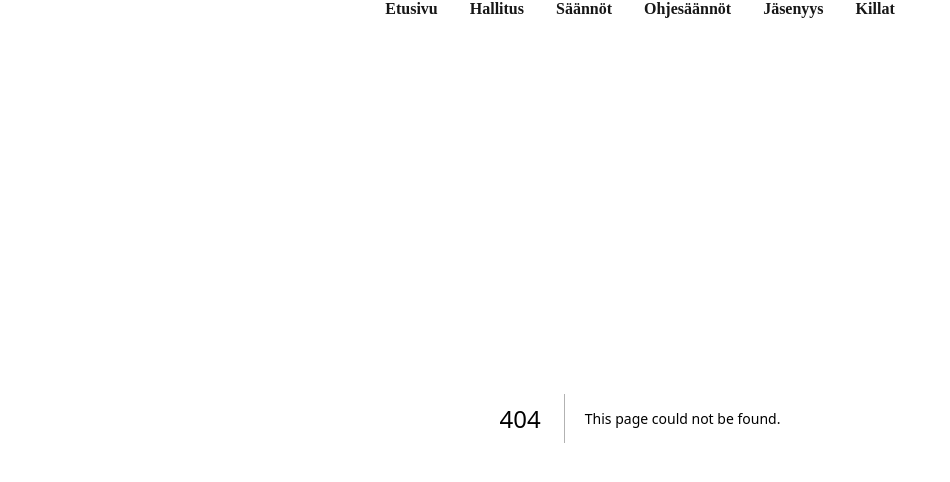
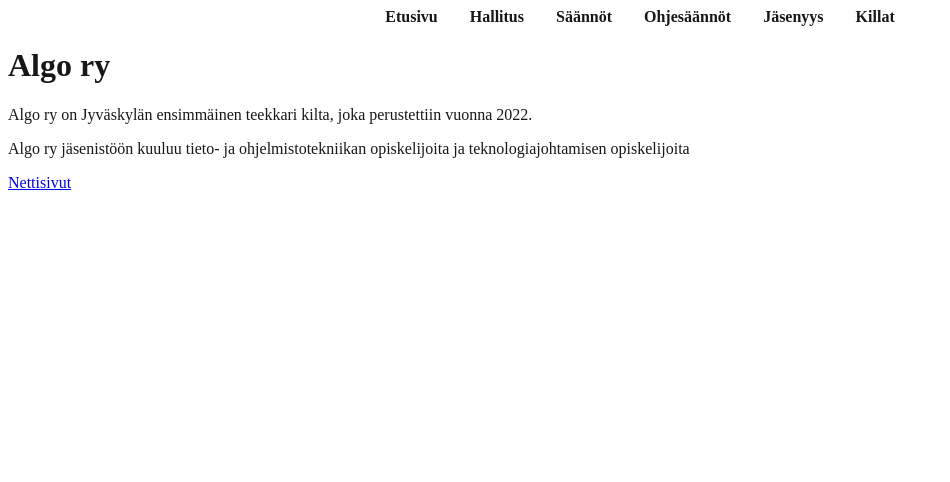
Before and after one commit to Jrvi/jyty-web, a Next.js app: page /killat/algo in a window 1280 px wide. Before the commit this address had no page. Shown: the top 482 px of the page, without its empty margins (0-950 px from the left). Built offline with nearby package versions, Linux system fonts and the light colour scheme.

Commit message:
chore: added content to killat

```diff
--- /dev/null
+++ b/app/killat/algo/page.js
@@ -0,0 +1,10 @@
+export default function Page() {
+    return (
+        <div>
+            <h1>Algo ry</h1>
+            <p>Algo ry on Jyväskylän ensimmäinen teekkari kilta, joka perustettiin vuonna 2022.</p>
+            <p>Algo ry jäsenistöön kuuluu tieto- ja ohjelmistotekniikan opiskelijoita ja teknologiajohtamisen opiskelijoita</p>
+            <a href="https://www.algojkl.com/">Nettisivut</a>
+        </div>
+    )
+}
```
Also changed, not shown: app/killat/page.js (+10 -3 lines).
